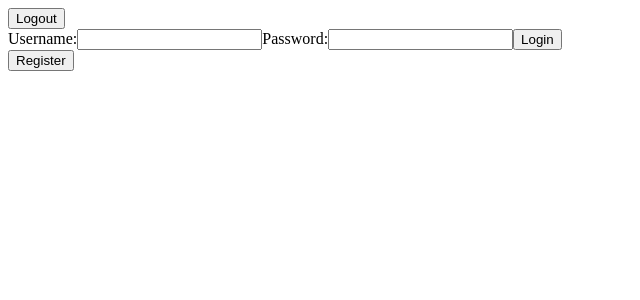
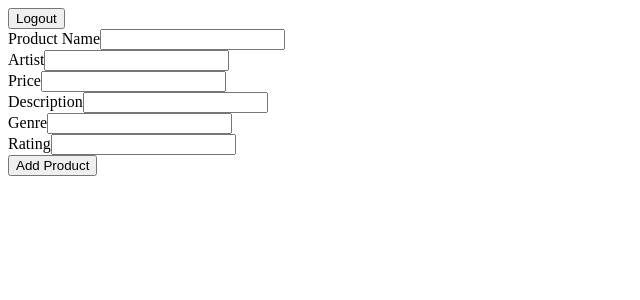
Before and after one commit to TKanter92/E-Commerce-React, a React (Create React App) app: page /addnew in a window 1280 px wide. Shown: the top 300 px of the page, without its empty margins (0-640 px from the left). Built offline with nearby package versions, Linux system fonts and the light colour scheme.

Commit message:
created a DisplayProducts component that will allow all products in the database to be displayed in a table. Also created a AddProductForm component that renders a form to allow users to add in the required credentials to be able to post a new product to the database

```diff
--- a/src/App.js
+++ b/src/App.js
@@ -7,9 +7,14 @@ import Register from './components/Register/Register';
 import { Redirect } from 'react-router';
 import { Route, Switch } from "react-router";
 import {BrowserRouter} from "react-router-dom";
+import axios from 'axios';
+import DisplayProducts from './components/DisplayProducts/DisplayProducts';
+import AddProductForm from './components/AddProductForm/AddProductForm';
 
 class App extends Component {
-  state = {  }
+  state = {
+      products: [],
+   }
 
 
 
@@ -20,9 +25,22 @@ class App extends Component {
       this.setState({
         user: undefined
       });
+      this.getAllProducts();
     } catch {
 
     }
+  }
+
+  async getAllProducts () {
+    let response = await axios.get('https://localhost:44394/api/product')
+    this.setState({
+      products: response.data
+    });
+  }
+
+  addNewProduct = async (productToAdd) => {
+    await axios.post('https://localhost:44394/api/product', productToAdd)
+    this.getAllProducts();
   }
 
 
@@ -42,6 +60,8 @@ class App extends Component {
                 }
               }}
             />
+            <Route path='/addnew' component={AddProductForm} />
+            {/* <Route path='/browse' component={DisplayProducts} /> */}
             <Route path='/register' component={Register} />
             <Route path='/login' component={Login} />
             <Route path='/logout' component={Login} />
--- /dev/null
+++ b/src/components/AddProductForm/AddProductForm.jsx
@@ -0,0 +1,60 @@
+import React, { Component } from 'react';
+
+class AddProductForm extends Component {
+    constructor(props) {
+        super(props);
+        this.state = {
+            productName: "",
+            artist: "",
+            price: null,
+            description: "",
+            genre: "",
+            rating: null
+        }
+    }
+
+    handleChange = (event) => {
+        this.setState({
+            [event.target.name]: event.target.value
+        });
+    }
+
+    handleSubmit = (event) => {
+        event.preventDefault();
+        this.props.addNewProduct(this.state);
+    }
+
+    render() {
+        return(
+            <form onSubmit={this.handleSubmit}>
+                <div>
+                    <label for="productName">Product Name</label>
+                    <input onChange={this.handleChange} type="text" name="productName" />
+                </div>
+                <div>
+                    <label for="artist">Artist</label>
+                    <input onChange={this.handleChange} type="text" name="artist" />
+                </div>
+                <div>
+                    <label for="price">Price</label>
+                    <input onChange={this.handleChange} type="text" name="price" />
+                </div>
+                <div>
+                    <label for="description">Description</label>
+                    <input onChange={this.handleChange} type="text" name="description" />
+                </div>
+                <div>
+                    <label for="genre">Genre</label>
+                    <input onChange={this.handleChange} type="text" name="genre" />
+                </div>
+                <div>
+                    <label for="rating">Rating</label>
+                    <input onChange={this.handleChange} type="text" name="rating" />
+                </div>
+                <button type="submit">Add Product</button>
+            </form>
+        );
+    }
+}
+
+export default AddProductForm;
--- /dev/null
+++ b/src/components/DisplayProducts/DisplayProducts.jsx
@@ -0,0 +1,37 @@
+import React from 'react';
+
+const DisplayProducts = (props) => {
+    return (
+        <React.Fragment>
+            <table>
+                <thead>
+                    <tr>
+                        <th>Album Name</th>
+                        <th>Artist</th>
+                        <th>Price</th>
+                        <th>Description</th>
+                        <th>Genre</th>
+                        <th>Rating</th>
+                    </tr>
+                </thead>
+                <tbody>
+                    {props.products.map((product) => {
+                        return (
+                            <tr key={product.productId}>
+                                <td>{product.productName}</td>
+                                <td>{product.artist}</td>
+                                <td>{product.price}</td>
+                                <td>{product.description}</td>
+                                <td>{product.genre}</td>
+                                <td>{product.rating}</td>
+                                {/* <td><button onClick={ () => props.addToCart(product)}>Add To Cart</button></td> */}
+                            </tr>
+                        )
+                    })}
+                </tbody>
+            </table>
+        </React.Fragment>
+    );
+}
+
+export default DisplayProducts;
--- a/src/components/NavBar/NavBar.jsx
+++ b/src/components/NavBar/NavBar.jsx
@@ -1,8 +1,8 @@
 import React, { Component } from 'react';
 import ReactDOM from 'react-dom';
 import Login from '../Login/Login';
-import { Modal } from 'react-responsive-modal';
-import 'react-responsive-modal/styles.css'
+// import { Modal } from 'react-responsive-modal';
+// import 'react-responsive-modal/styles.css'
 
 
 class NavBar extends Component {
```
